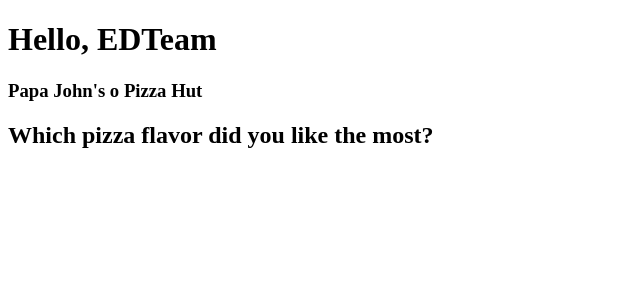
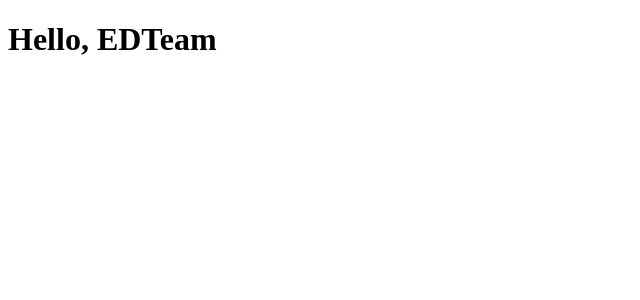
Before and after one commit to jlcarrascof/vsc-options-api-2019, a Vue app in the folder class4/: page / in a window 1280 px wide. Shown: the top 300 px of the page, without its empty margins (0-640 px from the left). Built offline with nearby package versions, Linux system fonts and the light colour scheme.

Commit message:
Remove unused slot and message display from ChildComponent and App.vue

```diff
--- a/class4/src/App.vue
+++ b/class4/src/App.vue
@@ -1,9 +1,7 @@
 <template>
   <div>
     <ChildComponent>
-      <template v-slot:mainSlot="scopedSlot">
-        <h3>{{ scopedSlot.mensaje }}</h3>
-      </template>
+
     </ChildComponent>
   </div>
 </template>
--- a/class4/src/components/ChildComponent.vue
+++ b/class4/src/components/ChildComponent.vue
@@ -1,10 +1,6 @@
 <template>
     <div>
         <h1>Hello, EDTeam</h1>
-        <slot name="mainSlot"
-            :mensaje="message"
-        />
-        <h2>Which pizza flavor did you like the most?</h2>
     </div>
 </template>
 
```
